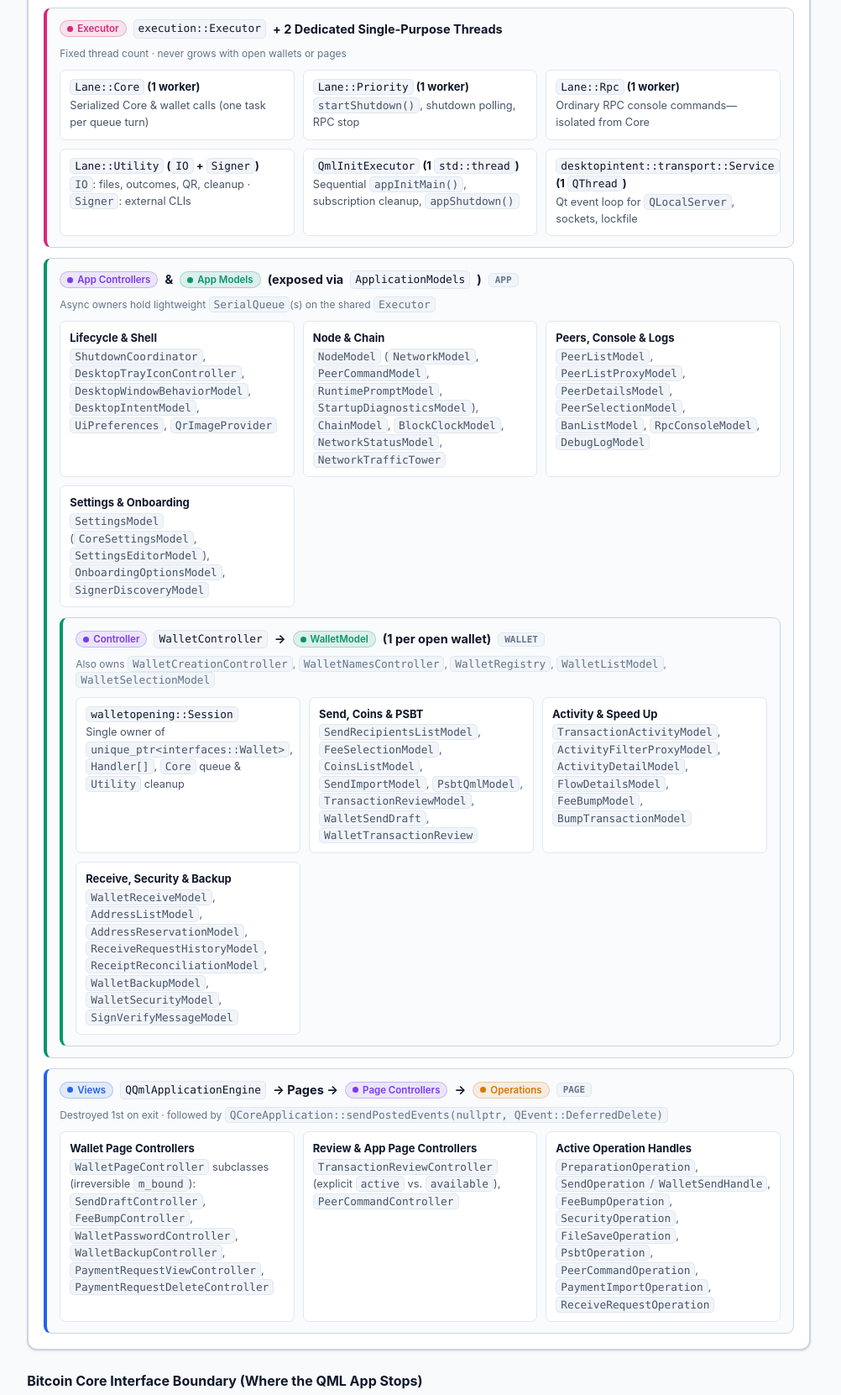
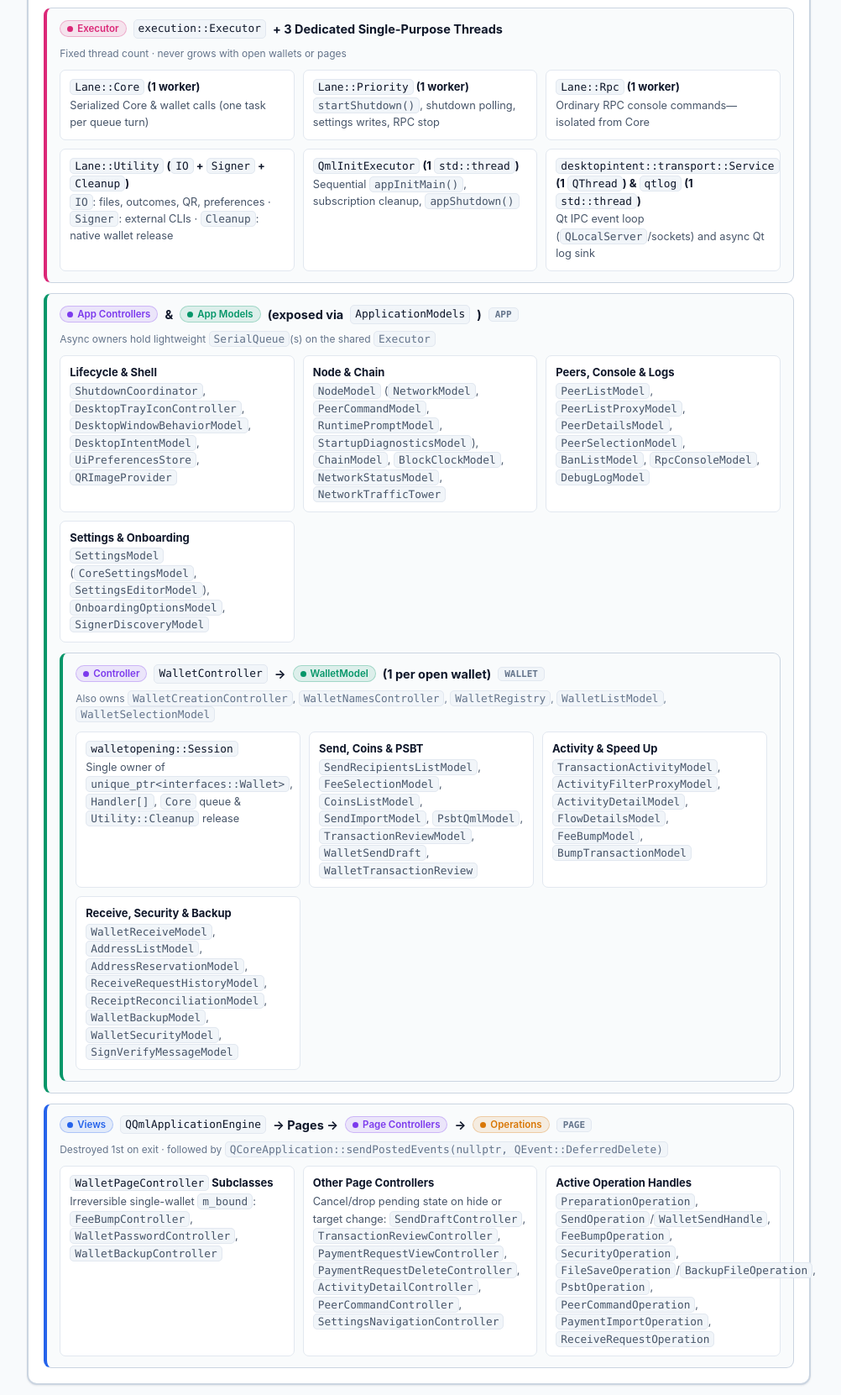
Before and after one commit to johnny9/gui-qml-object-model, a plain HTML site: page index.html in a window 1280 px wide. Shown: the part 2782-4443 px from the top of the page at 84% size, without its empty margins (263-1265 px from the left). Drawn offline with Linux system fonts and the light colour scheme.

Commit message:
Align object model page with PR #1142 final architecture

```diff
--- a/index.html
+++ b/index.html
@@ -312,16 +312,16 @@ tbody tr:hover{background:color-mix(in srgb,var(--surface-alt) 60%,transparent)}
 
           <div class="own-box exec">
             <div class="own-hdr" style="margin-bottom:4px">
-              <div class="own-title"><span class="badge b-exec">Executor</span> <code>execution::Executor</code> + 2 Dedicated Single-Purpose Threads</div>
+              <div class="own-title"><span class="badge b-exec">Executor</span> <code>execution::Executor</code> + 3 Dedicated Single-Purpose Threads</div>
               <div class="own-meta">Fixed thread count · never grows with open wallets or pages</div>
             </div>
             <div class="own-subgrid">
               <div class="own-leaf"><strong><code>Lane::Core</code> (1 worker)</strong><span>Serialized Core &amp; wallet calls (one task per queue turn)</span></div>
-              <div class="own-leaf"><strong><code>Lane::Priority</code> (1 worker)</strong><span><code>startShutdown()</code>, shutdown polling, RPC stop</span></div>
+              <div class="own-leaf"><strong><code>Lane::Priority</code> (1 worker)</strong><span><code>startShutdown()</code>, shutdown polling, settings writes, RPC stop</span></div>
               <div class="own-leaf"><strong><code>Lane::Rpc</code> (1 worker)</strong><span>Ordinary RPC console commands—isolated from Core</span></div>
-              <div class="own-leaf"><strong><code>Lane::Utility</code> (<code>IO</code> + <code>Signer</code>)</strong><span><code>IO</code>: files, outcomes, QR, cleanup · <code>Signer</code>: external CLIs</span></div>
+              <div class="own-leaf"><strong><code>Lane::Utility</code> (<code>IO</code> + <code>Signer</code> + <code>Cleanup</code>)</strong><span><code>IO</code>: files, outcomes, QR, preferences · <code>Signer</code>: external CLIs · <code>Cleanup</code>: native wallet release</span></div>
               <div class="own-leaf"><strong><code>QmlInitExecutor</code> (1 <code>std::thread</code>)</strong><span>Sequential <code>appInitMain()</code>, subscription cleanup, <code>appShutdown()</code></span></div>
-              <div class="own-leaf"><strong><code>desktopintent::transport::Service</code> (1 <code>QThread</code>)</strong><span>Qt event loop for <code>QLocalServer</code>, sockets, lockfile</span></div>
+              <div class="own-leaf"><strong><code>desktopintent::transport::Service</code> (1 <code>QThread</code>) &amp; <code>qtlog</code> (1 <code>std::thread</code>)</strong><span>Qt IPC event loop (<code>QLocalServer</code>/sockets) and async Qt log sink</span></div>
             </div>
           </div>
 
@@ -331,7 +331,7 @@ tbody tr:hover{background:color-mix(in srgb,var(--surface-alt) 60%,transparent)}
               <div class="own-meta">Async owners hold lightweight <code>SerialQueue</code>(s) on the shared <code>Executor</code></div>
             </div>
             <div class="own-subgrid">
-              <div class="own-leaf"><strong>Lifecycle &amp; Shell</strong><span><code>ShutdownCoordinator</code>, <code>DesktopTrayIconController</code>, <code>DesktopWindowBehaviorModel</code>, <code>DesktopIntentModel</code>, <code>UiPreferences</code>, <code>QrImageProvider</code></span></div>
+              <div class="own-leaf"><strong>Lifecycle &amp; Shell</strong><span><code>ShutdownCoordinator</code>, <code>DesktopTrayIconController</code>, <code>DesktopWindowBehaviorModel</code>, <code>DesktopIntentModel</code>, <code>UiPreferencesStore</code>, <code>QRImageProvider</code></span></div>
               <div class="own-leaf"><strong>Node &amp; Chain</strong><span><code>NodeModel</code> (<code>NetworkModel</code>, <code>PeerCommandModel</code>, <code>RuntimePromptModel</code>, <code>StartupDiagnosticsModel</code>), <code>ChainModel</code>, <code>BlockClockModel</code>, <code>NetworkStatusModel</code>, <code>NetworkTrafficTower</code></span></div>
               <div class="own-leaf"><strong>Peers, Console &amp; Logs</strong><span><code>PeerListModel</code>, <code>PeerListProxyModel</code>, <code>PeerDetailsModel</code>, <code>PeerSelectionModel</code>, <code>BanListModel</code>, <code>RpcConsoleModel</code>, <code>DebugLogModel</code></span></div>
               <div class="own-leaf"><strong>Settings &amp; Onboarding</strong><span><code>SettingsModel</code> (<code>CoreSettingsModel</code>, <code>SettingsEditorModel</code>), <code>OnboardingOptionsModel</code>, <code>SignerDiscoveryModel</code></span></div>
@@ -343,7 +343,7 @@ tbody tr:hover{background:color-mix(in srgb,var(--surface-alt) 60%,transparent)}
                 <div class="own-meta">Also owns <code>WalletCreationController</code>, <code>WalletNamesController</code>, <code>WalletRegistry</code>, <code>WalletListModel</code>, <code>WalletSelectionModel</code></div>
               </div>
               <div class="own-subgrid">
-                <div class="own-leaf"><strong><code>walletopening::Session</code></strong><span>Single owner of <code>unique_ptr&lt;interfaces::Wallet&gt;</code>, <code>Handler[]</code>, <code>Core</code> queue &amp; <code>Utility</code> cleanup</span></div>
+                <div class="own-leaf"><strong><code>walletopening::Session</code></strong><span>Single owner of <code>unique_ptr&lt;interfaces::Wallet&gt;</code>, <code>Handler[]</code>, <code>Core</code> queue &amp; <code>Utility::Cleanup</code> release</span></div>
                 <div class="own-leaf"><strong>Send, Coins &amp; PSBT</strong><span><code>SendRecipientsListModel</code>, <code>FeeSelectionModel</code>, <code>CoinsListModel</code>, <code>SendImportModel</code>, <code>PsbtQmlModel</code>, <code>TransactionReviewModel</code>, <code>WalletSendDraft</code>, <code>WalletTransactionReview</code></span></div>
                 <div class="own-leaf"><strong>Activity &amp; Speed Up</strong><span><code>TransactionActivityModel</code>, <code>ActivityFilterProxyModel</code>, <code>ActivityDetailModel</code>, <code>FlowDetailsModel</code>, <code>FeeBumpModel</code>, <code>BumpTransactionModel</code></span></div>
                 <div class="own-leaf"><strong>Receive, Security &amp; Backup</strong><span><code>WalletReceiveModel</code>, <code>AddressListModel</code>, <code>AddressReservationModel</code>, <code>ReceiveRequestHistoryModel</code>, <code>ReceiptReconciliationModel</code>, <code>WalletBackupModel</code>, <code>WalletSecurityModel</code>, <code>SignVerifyMessageModel</code></span></div>
@@ -357,9 +357,9 @@ tbody tr:hover{background:color-mix(in srgb,var(--surface-alt) 60%,transparent)}
               <div class="own-meta">Destroyed 1st on exit · followed by <code>QCoreApplication::sendPostedEvents(nullptr, QEvent::DeferredDelete)</code></div>
             </div>
             <div class="own-subgrid">
-              <div class="own-leaf"><strong>Wallet Page Controllers</strong><span><code>WalletPageController</code> subclasses (irreversible <code>m_bound</code>): <code>SendDraftController</code>, <code>FeeBumpController</code>, <code>WalletPasswordController</code>, <code>WalletBackupController</code>, <code>PaymentRequestViewController</code>, <code>PaymentRequestDeleteController</code></span></div>
-              <div class="own-leaf"><strong>Review &amp; App Page Controllers</strong><span><code>TransactionReviewController</code> (explicit <code>active</code> vs. <code>available</code>), <code>PeerCommandController</code></span></div>
-              <div class="own-leaf"><strong>Active Operation Handles</strong><span><code>PreparationOperation</code>, <code>SendOperation</code>/<code>WalletSendHandle</code>, <code>FeeBumpOperation</code>, <code>SecurityOperation</code>, <code>FileSaveOperation</code>, <code>PsbtOperation</code>, <code>PeerCommandOperation</code>, <code>PaymentImportOperation</code>, <code>ReceiveRequestOperation</code></span></div>
+              <div class="own-leaf"><strong><code>WalletPageController</code> Subclasses</strong><span>Irreversible single-wallet <code>m_bound</code>: <code>FeeBumpController</code>, <code>WalletPasswordController</code>, <code>WalletBackupController</code></span></div>
+              <div class="own-leaf"><strong>Other Page Controllers</strong><span>Cancel/drop pending state on hide or target change: <code>SendDraftController</code>, <code>TransactionReviewController</code>, <code>PaymentRequestViewController</code>, <code>PaymentRequestDeleteController</code>, <code>ActivityDetailController</code>, <code>PeerCommandController</code>, <code>SettingsNavigationController</code></span></div>
+              <div class="own-leaf"><strong>Active Operation Handles</strong><span><code>PreparationOperation</code>, <code>SendOperation</code>/<code>WalletSendHandle</code>, <code>FeeBumpOperation</code>, <code>SecurityOperation</code>, <code>FileSaveOperation</code>/<code>BackupFileOperation</code>, <code>PsbtOperation</code>, <code>PeerCommandOperation</code>, <code>PaymentImportOperation</code>, <code>ReceiveRequestOperation</code></span></div>
             </div>
           </div>
         </div>
@@ -393,7 +393,7 @@ tbody tr:hover{background:color-mix(in srgb,var(--surface-alt) 60%,transparent)}
           <pre><code>namespace execution {
 
 enum class Lane { Core, Priority, Rpc, Utility };
-enum class UtilityWorker { IO, Signer };
+enum class UtilityWorker { IO, Signer, Cleanup };
 
 class SerialQueue {
 public:
@@ -476,7 +476,7 @@ flowchart LR
     ONB["OnboardingOptionsModel"]
     DI["DesktopIntentModel"]
     DWB["DesktopWindowBehaviorModel"]
-    UIP["UiPreferences"]
+    UIP["UiPreferencesStore"]
     DIAG["StartupDiagnosticsModel"]
   end
 
@@ -711,7 +711,7 @@ flowchart LR
   end
 
   subgraph Ctrl["Page Controllers"]
-    SDC["SendDraftController&lt;br/&gt;(WalletPageController)"]
+    SDC["SendDraftController"]
     TRC["TransactionReviewController"]
   end
 
@@ -831,8 +831,8 @@ flowchart LR
   end
 
   subgraph Ctrl["Controllers &amp; Operations"]
-    PVC["PaymentRequestViewController&lt;br/&gt;(WalletPageController)"]
-    PDC["PaymentRequestDeleteController&lt;br/&gt;(WalletPageController)"]
+    PVC["PaymentRequestViewController"]
+    PDC["PaymentRequestDeleteController"]
     RRO["ReceiveRequestOperation /&lt;br/&gt;RequestImageExportOperation&lt;br/&gt;(FileSaveOperation)"]
   end
 
@@ -869,7 +869,7 @@ flowchart LR
           <strong>Key boundaries:</strong>
           <ul>
             <li><code>WalletReceiveModel</code> is retained as a coherent facade rather than wrapped behind a redundant forwarding interface.</li>
-            <li><code>PaymentRequestEditorModel</code> stays visible while retiring accepted backend writes; <code>RequestSharingModel</code> + <code>QrImageProvider</code> render QR images on <code>Lane::Utility</code>.</li>
+            <li><code>PaymentRequestEditorModel</code> stays visible while retiring accepted backend writes; <code>RequestSharingModel</code> + <code>QRImageProvider</code> render QR images on <code>Lane::Utility</code>.</li>
           </ul>
         </div>
       </div>
@@ -899,7 +899,7 @@ flowchart LR
     WSI["WalletSecurityInterface"]
     WBI["WalletBackupInterface"]
     SEC["SecurityOperation"]
-    BKO["BackupPolicyOperation&lt;br/&gt;(FileSaveOperation)"]
+    BKO["BackupFileOperation&lt;br/&gt;(FileSaveOperation)"]
   end
 
   subgraph Models["Wallet Models &amp; Session"]
@@ -1004,8 +1004,8 @@ sequenceDiagram
 
       <div class="panel" id="seq-prompt">
         <div class="panel-head">
-          <h3>Blocked Core Prompt + Queued Settings Write</h3>
-          <p>Cancelling prompts in Step 1 unblocks <code>Lane::Core</code> before awaiting pre-interrupt Settings persistence.</p>
+          <h3>Blocked Core Worker + Pre-Interrupt Settings Write</h3>
+          <p><code>SettingsModel</code> runs on <code>Lane::Priority</code> and <code>UiPreferencesStore</code> on <code>Lane::Utility</code>, so neither waits behind a wallet load or prompt holding <code>Lane::Core</code> before Step 2 interrupts Core.</p>
         </div>
         <div class="diagram-box">
           <div class="mermaid" data-diagram>
@@ -1017,17 +1017,17 @@ sequenceDiagram
   participant Set as SettingsModel
   participant Pri as Lane::Priority
 
-  Core-&gt;&gt;NM: QuestionFn("Continue?") [blocks Core worker]
+  Core-&gt;&gt;NM: QuestionFn("Continue?") or wallet load [holds Core worker]
   NM--&gt;&gt;GUI: show runtime prompt dialog
   GUI-&gt;&gt;Set: setMaxMempoolSizeMB(newVal)
-  Set-&gt;&gt;Core: post settings write [queued behind prompt]
+  Set-&gt;&gt;Pri: post settings write [avoids Lane::Core]
   GUI-&gt;&gt;SC: requestShutdown()
 
   Note over SC,NM: Step 1 stop hooks run BEFORE beforeInterrupt drain
   SC-&gt;&gt;NM: node_model.close() → m_prompt_service-&gt;close()
   NM--&gt;&gt;Core: unblock QuestionFn (returns false)
-  Core-&gt;&gt;Core: run queued SettingsModel write → persist settings.json
-  Core--&gt;&gt;Set: write complete
+  Pri-&gt;&gt;Pri: run queued SettingsModel write → persist settings.json
+  Pri--&gt;&gt;Set: write complete
   Set--&gt;&gt;SC: shutdownFinished()
 
   Note over SC,Pri: Step 2 only begins after Settings persisted
@@ -1184,7 +1184,7 @@ const CATALOG = [
   {name:"DesktopTrayIconController",area:"Startup & Shell",role:"ctrl",scope:"app",lane:"GUI",desc:"Manages desktop system tray icon visibility, menu actions, and background-node quit behavior."},
   {name:"DesktopWindowBehaviorModel",area:"Startup & Shell",role:"model",scope:"app",lane:"Utility (IO)",desc:"Persists desktop tray and minimize/close window preferences on a shared Utility SerialQueue."},
   {name:"DesktopIntentModel",area:"Startup & Shell",role:"model",scope:"app",lane:"Utility (IO)",desc:"Receives OS FileOpen and single-instance BIP21 payment links from desktopintent::transport::Service."},
-  {name:"UiPreferences / QrImageProvider",area:"Startup & Shell",role:"model",scope:"app",lane:"Utility (IO)",desc:"App UI preferences persistence and asynchronous QR image provider on shared Utility queues."},
+  {name:"UiPreferencesStore / QRImageProvider",area:"Startup & Shell",role:"model",scope:"app",lane:"Utility (IO)",desc:"App UI preferences persistence (beforeInterrupt drain on Utility) and asynchronous QR image provider on shared Utility queues."},
   {name:"MainWindow.qml / preinit.qml / OnboardingWizard.qml / Shutdown.qml",area:"Startup & Shell",role:"view",scope:"app",lane:"GUI",desc:"Top-level application shell, pre-init onboarding wizard, fatal error popup, and shutdown screen."},
 
   // Node, Peers & Console
@@ -1206,8 +1206,8 @@ const CATALOG = [
   {name:"NodeShell.qml / Peers.qml / PeerDetails.qml / CommandConsole.qml",area:"Node, Peers & Console",role:"view",scope:"page",lane:"GUI",desc:"Node runner shell, peers management view, RPC console view, and debug log viewer."},
 
   // Settings
-  {name:"SettingsModel",area:"Settings",role:"model",scope:"app",lane:"Core + Utility",desc:"App & Core settings facade (beforeInterrupt shutdown participant). Implements SettingsEditorFactoryInterface."},
-  {name:"CoreSettingsModel",area:"Settings",role:"model",scope:"app",lane:"Core + Utility",desc:"Manages staged Core settings previews, validation, and atomic writes to settings.json via OwnedWork."},
+  {name:"SettingsModel",area:"Settings",role:"model",scope:"app",lane:"Priority + Utility",desc:"App & Core settings facade (beforeInterrupt shutdown participant on Priority so a wallet load on Core cannot block quit). Implements SettingsEditorFactoryInterface."},
+  {name:"CoreSettingsModel",area:"Settings",role:"model",scope:"app",lane:"Priority + Utility",desc:"Manages staged Core settings previews, validation, and atomic writes to settings.json via OwnedWork on Priority."},
   {name:"SettingsEditorFactoryInterface",area:"Settings",role:"iface",scope:"app",lane:"GUI",desc:"Abstract factory capability (createSettingsEditor()) returning a SettingsModel-owned SettingsEditorModel*."},
   {name:"SettingsEditorModel",area:"Settings",role:"model",scope:"page",lane:"Core + Utility",desc:"Self-contained settings editor (proxy, pruning) with isolated draft and retiring-while-saving teardown."},
   {name:"SignerDiscoveryModel",area:"Settings",role:"model",scope:"app",lane:"Utility (Signer) + Core",desc:"Runs external hardware-signer discovery CLIs on isolated UtilityWorker::Signer so slow CLIs never starve cleanup."},
@@ -1252,15 +1252,15 @@ const CATALOG = [
   {name:"AddressReservationModel / AddressListModel",area:"Receive & Requests",role:"model",scope:"wallet",lane:"Core + Utility",desc:"Reserves receive addresses/defaults and projects wallet receive/change address book rows."},
   {name:"PaymentRequestEditorModel",area:"Receive & Requests",role:"model",scope:"page",lane:"Core + Utility",desc:"Self-contained payment-request editor with isolated draft and retiring-while-saving teardown."},
   {name:"ReceiveRequestHistoryModel / ReceiptReconciliationModel / RequestSharingModel",area:"Receive & Requests",role:"model",scope:"wallet",lane:"Core + Utility",desc:"Saved payment requests store, incoming-payment reconciliation, and QR/URI sharing state."},
-  {name:"PaymentRequestViewController / PaymentRequestDeleteController",area:"Receive & Requests",role:"ctrl",scope:"page",lane:"GUI",desc:"WalletPageController subclasses for opening, exporting QR images, and deleting saved payment requests."},
+  {name:"PaymentRequestViewController / PaymentRequestDeleteController",area:"Receive & Requests",role:"ctrl",scope:"page",lane:"GUI",desc:"Page controllers bound to WalletReceiveModel for opening, exporting QR images, and deleting saved payment requests; cancel/reset when hidden or unbound."},
   {name:"ReceiveRequestOperation / RequestImageExportOperation",area:"Receive & Requests",role:"op",scope:"page",lane:"Core / Utility",desc:"Single-use operations for saved request mutations and QR PNG export (FileSaveOperation)."},
   {name:"ReceivePage.qml / AddressList.qml / AddressDetails.qml",area:"Receive & Requests",role:"view",scope:"page",lane:"GUI",desc:"Receive flow, address book list, and address details views."},
 
   // Security & Backup
   {name:"WalletPasswordController",area:"Security & Backup",role:"ctrl",scope:"page",lane:"GUI",desc:"WalletPageController for WalletPasswordSettings.qml managing encrypt and passphrase change operations."},
   {name:"WalletSecurityInterface / WalletSecurityModel / SecurityOperation",area:"Security & Backup",role:"iface",scope:"wallet",lane:"Core + Utility",desc:"Narrow security capability contract, backend model, and operation for wallet encryption and passphrase changes."},
-  {name:"WalletBackupController",area:"Security & Backup",role:"ctrl",scope:"page",lane:"GUI",desc:"WalletPageController coordinating wallet backup file selection and BackupPolicyOperation state."},
-  {name:"WalletBackupInterface / WalletBackupModel / BackupPolicyOperation",area:"Security & Backup",role:"iface",scope:"wallet",lane:"Core + Utility",desc:"Narrow backup contract, shared-authority destination collision check, and FileSaveOperation surviving page dismissal."},
+  {name:"WalletBackupController",area:"Security & Backup",role:"ctrl",scope:"page",lane:"GUI",desc:"WalletPageController coordinating wallet backup file selection and BackupFileOperation state."},
+  {name:"WalletBackupInterface / WalletBackupModel / BackupFileOperation",area:"Security & Backup",role:"iface",scope:"wallet",lane:"Core + Utility",desc:"Narrow backup contract, shared-authority destination collision check, and FileSaveOperation surviving page dismissal."},
   {name:"SignVerifyMessageModel",area:"Security & Backup",role:"model",scope:"wallet",lane:"Core + Utility",desc:"Signs and verifies Bitcoin messages on Session without holding native handles on GUI."},
   {name:"WalletSettingsHost.qml / WalletSettingsStack.qml / WalletPasswordSettings.qml / SignVerifyMessage.qml",area:"Security & Backup",role:"view",scope:"page",lane:"GUI",desc:"Per-wallet settings host (creates a fresh stack per wallet), password settings, and sign/verify message views."}
 ];
```
